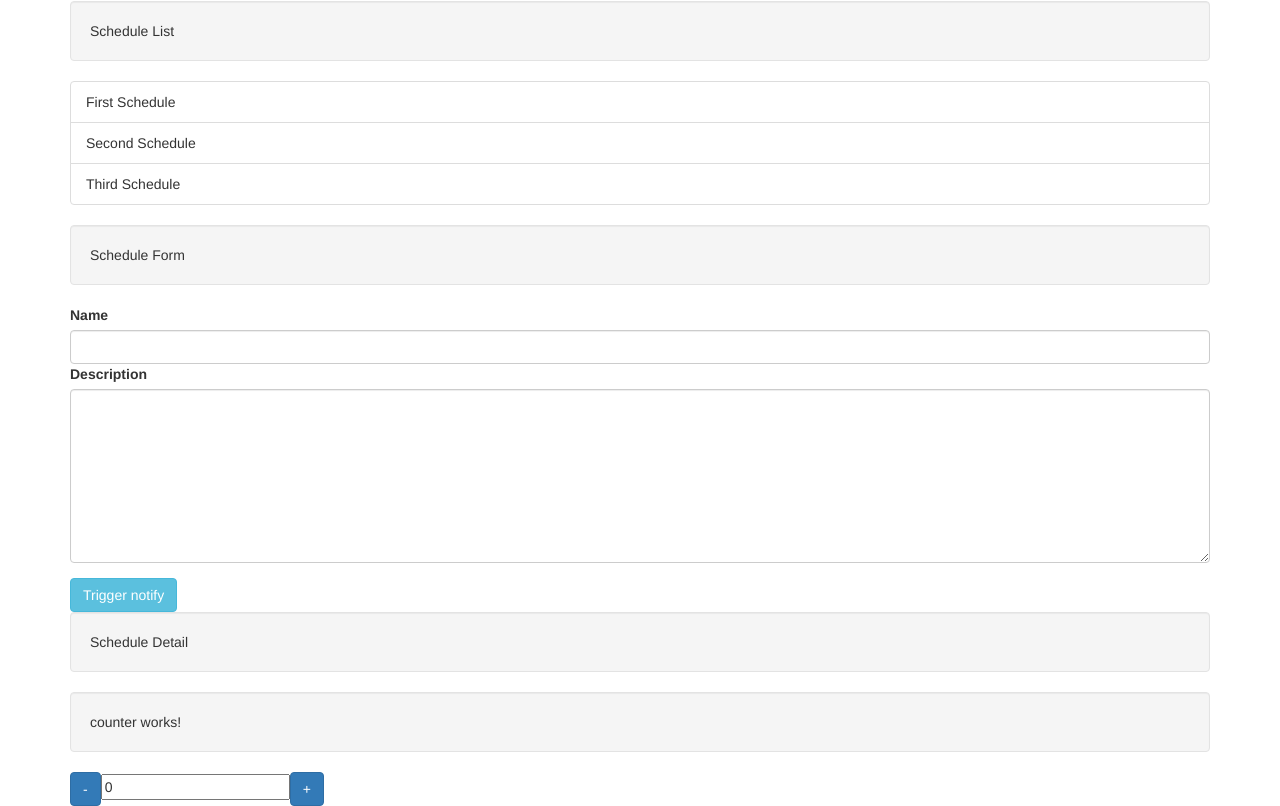
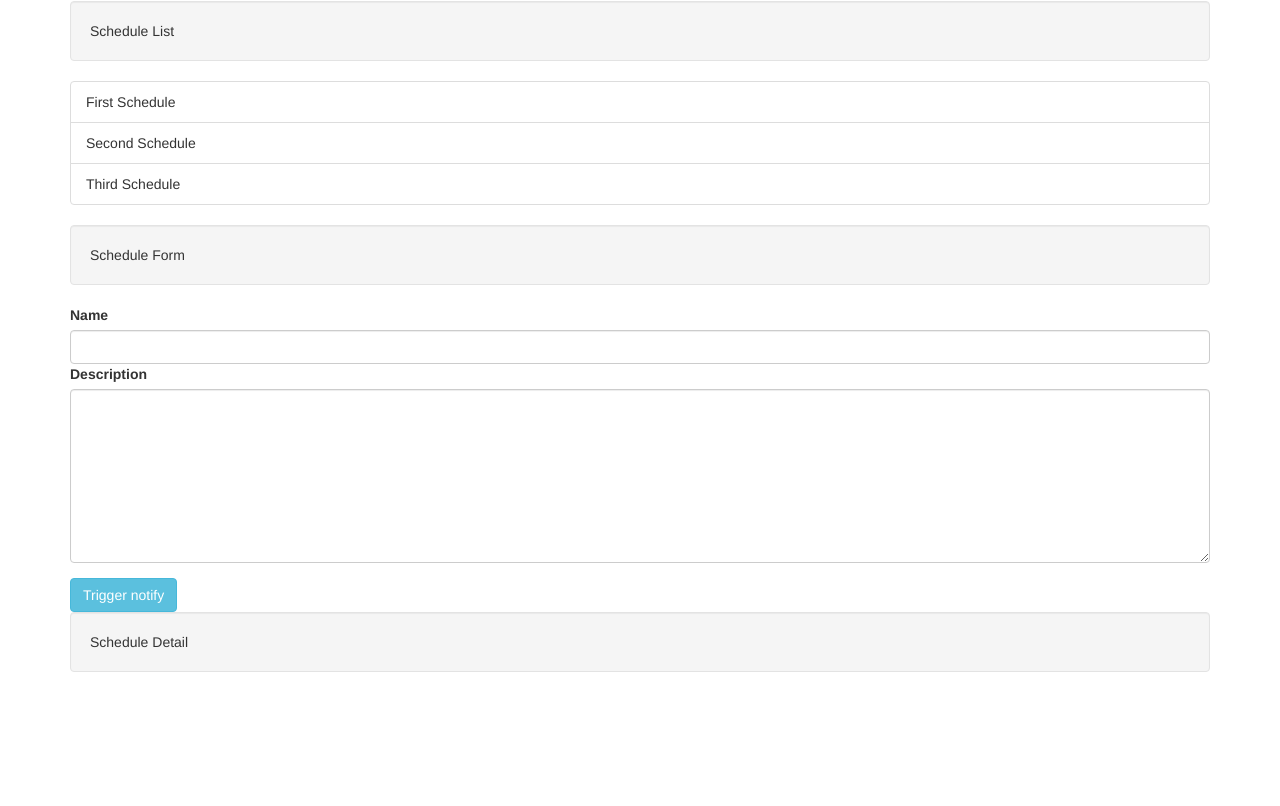
Before and after one commit to saulocamposi/sample-angular4, an Angular app: page / in a window 1280 px wide. Shown: the part 178-984 px from the top of the page. After the commit the page ends 870 px from the top, so only its background shows below. Built offline with nearby package versions, Linux system fonts and the light colour scheme.

Commit message:
Update counter module was removed

```diff
--- a/src/app/app.component.html
+++ b/src/app/app.component.html
@@ -9,6 +9,5 @@
 
   <app-list-schedule></app-list-schedule>
   <app-detail-schedule></app-detail-schedule>
-  <app-counter [counter]="0"></app-counter>
 
 </div>
```
